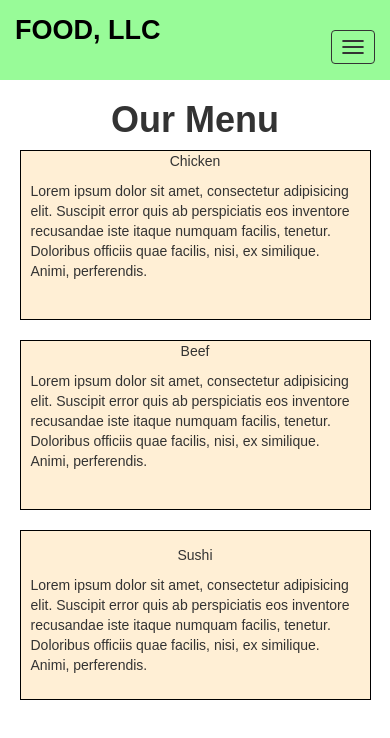
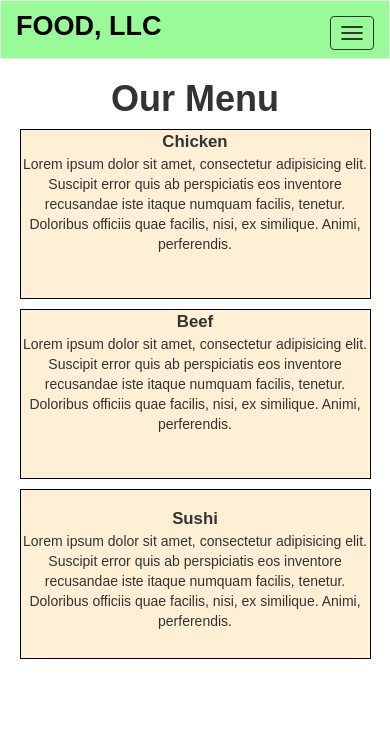
Before and after one commit to kendallsouthwick/Courserahthml, a plain HTML site: page module3/index.html in a window 390 px wide. Drawn offline with Linux system fonts and the light colour scheme.

Commit message:
Module 3 third try

```diff
--- a/module3/css/styles.css
+++ b/module3/css/styles.css
@@ -2,46 +2,35 @@
 body {
 	font-family: sans-serif;
 }
-#menulabel {
-	text-align: center;
-	font-weight: bold;
-}
-p {
-	padding: 10px 10px 10px 10px;;
-	margin: 0;
+#div1 {
+	position: relative;
 }
 
-div {
-	border: 0;
-	padding 0;
-	margin-bottom: 20px;
-	box-sizing: border-box;
-}
 #Chicken-label {
-	text-align: center;
+	font-size:120%;
+	font-weight: bold;
 	padding: 0;
 	margin: 0;
 	}
 #Beef-label {
-	text-align: center;
+	font-size:120%;
+	font-weight: bold;
 	padding: 0;
 	margin: 0;
 }
 #Sushi-label {
-	text-align: center;
+	font-size:120%;
+	font-weight: bold;
 	padding: 0;
 	margin: 0;
+}
+#menulabel {
+	font-weight: bold;
 }
 /** HEADER **/
 #header-nav {
   background-color: PaleGreen;
   border-radius: 0;
-  border: 0;
-  height: 80px;
-  position: relative;
-}
-.navbar-brand {
-  padding-top: 20px;
 }
 .navbar-brand h1 { /* Company name */
   color: Black;
@@ -63,20 +52,13 @@ div {
   color: Black;
   text-align: center;
 }
-#nav-list a:hover {
-  background: LightGrey;
-}
-#nav-list a span {
-  font-size: 1.8em;
-}
 .navbar-header button.navbar-toggle, .navbar-header .icon-bar {
   border: 1px solid ;
 }
 .navbar-header button.navbar-toggle {
   clear: both;
-  margin-top: -40px;
+  margin-top: -35px;
 }
-
 
 /** large devices **/
 @media (min-width: 992px) {
@@ -126,7 +108,8 @@ div {
 		border: 1px solid black;
 		background: papayawhip;
 		width: 40%;
-		height: 190px;position: absolute;
+		height: 190px;
+		position: absolute;
 		top: 50;
 		left: 55%;
 	}
@@ -136,7 +119,7 @@ div {
 		width: 90%;
 		height: 110px;
 		position: absolute;
-		top: 350px;
+		top: 220px;
 		left: 5%;
 	}
 }
@@ -157,7 +140,7 @@ div {
 		width: 90%;
 		height: 170px;
 		position: absolute;
-		top: 340px;
+		top: 180px;
 		left: 5%;
 	}
 	#sushi {
@@ -167,7 +150,7 @@ div {
 		width: 90%;
 		height: 170px;
 		position: absolute;
-		top: 530px;
+		top: 360px;
 		left: 5%;
 	}
 }
--- a/module3/index.html
+++ b/module3/index.html
@@ -26,7 +26,7 @@
         </div>
 
         <div id="collapsable-nav" class="collapse navbar-collapse">
-           <ul id="nav-list" class="nav navbar-nav navbar-right">
+           <ul id="nav-list" class="nav navbar-nav navbar-right visible-xs">
             <li>
               <a href="#chicken"> Chicken</a>
             </li>
@@ -42,28 +42,29 @@
     </nav><!-- #header-nav -->
   </header>
 
-  <h1 id="menulabel">Our Menu</h1>
+  <h1 id="menulabel" class="text-center">Our Menu</h1>
 
   <div id="div1">
-  <div id="chicken" name="chicken">
+    <div id="chicken" class="text-center" name="chicken">
     <p id=Chicken-label>Chicken</p>
     <p>
      Lorem ipsum dolor sit amet, consectetur adipisicing elit. Suscipit error quis ab perspiciatis eos inventore recusandae iste itaque numquam facilis, tenetur. Doloribus officiis quae facilis, nisi, ex similique. Animi, perferendis.
     </p>
   </div>
-  <div id="beef" name="beef">
+  <div id="beef" class="text-center" name="beef">
     <p id=Beef-label>Beef</p>
     <p>
       Lorem ipsum dolor sit amet, consectetur adipisicing elit. Suscipit error quis ab perspiciatis eos inventore recusandae iste itaque numquam facilis, tenetur. Doloribus officiis quae facilis, nisi, ex similique. Animi, perferendis.
     </p>
   </div>
-  <div id="sushi" name="sushi">
+  <div id="sushi" class="text-center" name="sushi">
     <p id=Sushi-label>Sushi</p>
     <p>
       Lorem ipsum dolor sit amet, consectetur adipisicing elit. Suscipit error quis ab perspiciatis eos inventore recusandae iste itaque numquam facilis, tenetur. Doloribus officiis quae facilis, nisi, ex similique. Animi, perferendis.
     </p>
     </div>
-  </div>
+  </div> <!-- div1 -->
+
   <!-- jQuery (Bootstrap JS plugins depend on it) -->
   <script src="js/jquery-2.2.3.min.js"></script>
   <script src="js/bootstrap.min.js"></script>
```
Lines whose indentation alone changed are shown as unchanged.
